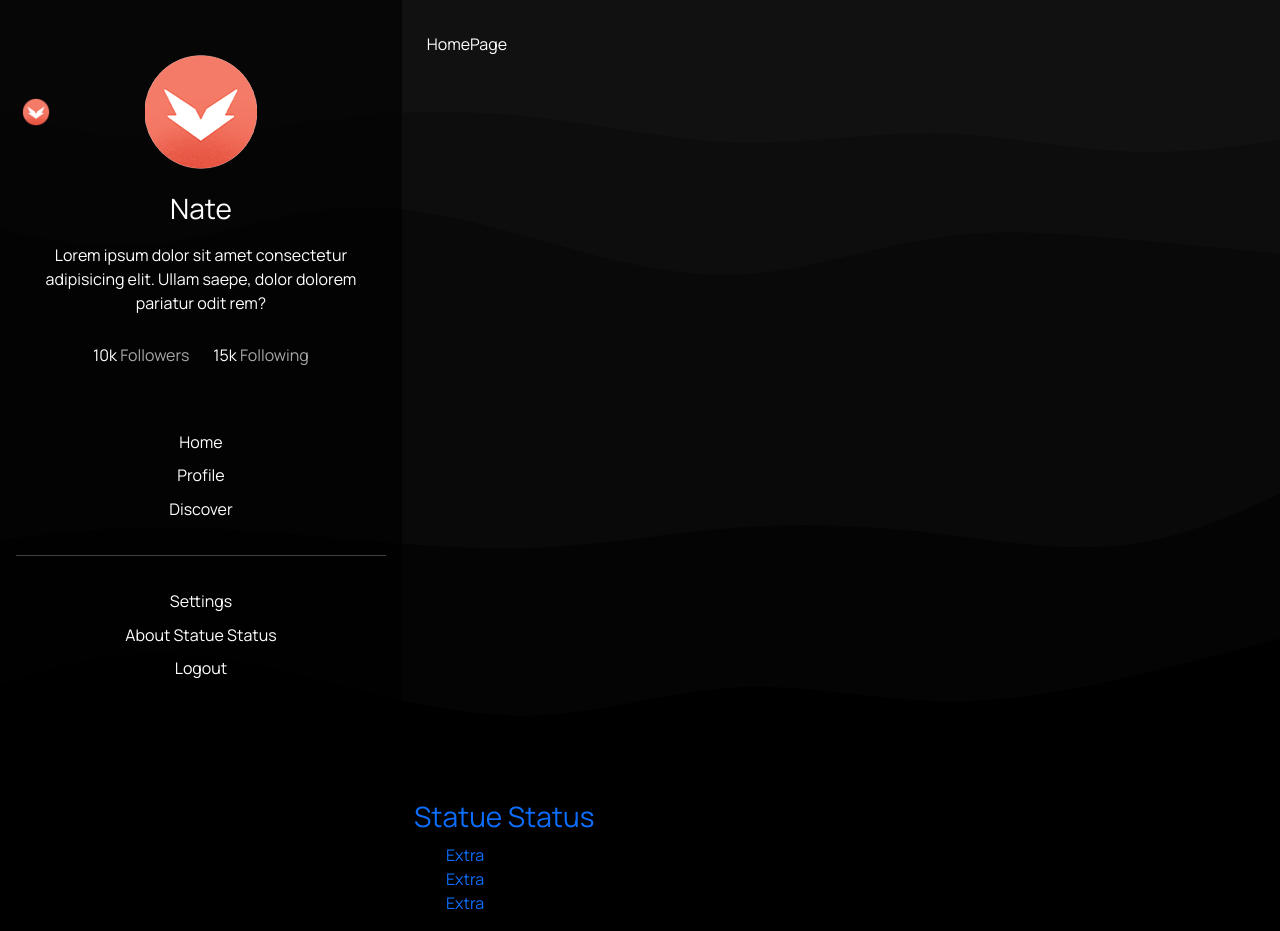
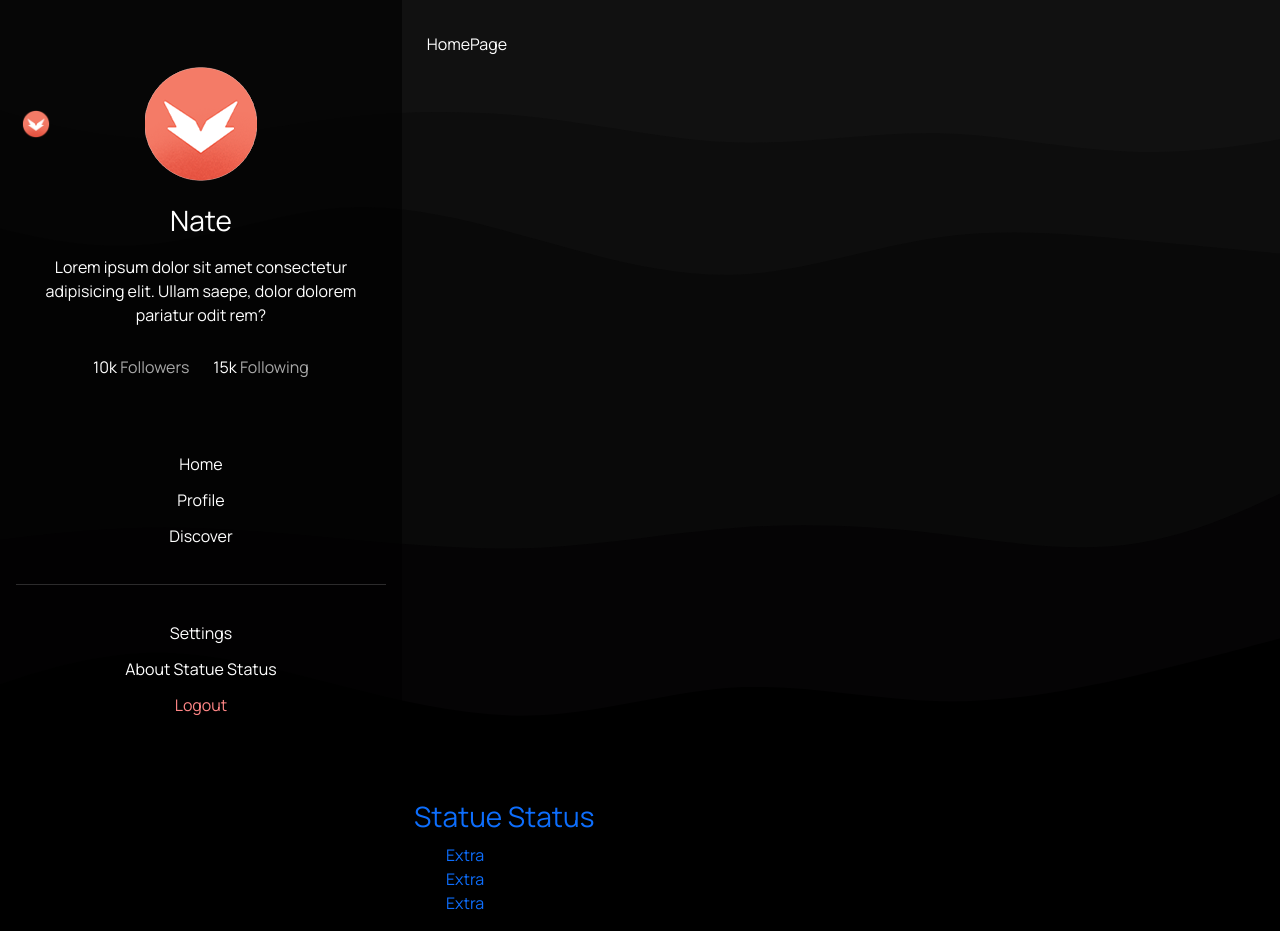
Before and after one commit to TDG-Org/Statue-Status, a React (Create React App) app in the folder client/: page / in a window 1280 px wide. Built offline with nearby package versions, Linux system fonts and the light colour scheme.

Commit message:
other adjustments to the aside

```diff
--- a/client/src/components/Nav.jsx
+++ b/client/src/components/Nav.jsx
@@ -21,7 +21,7 @@ const Nav = () => {
         </li>
       </ul>
 
-      <hr className="nav-divider" />
+      <hr className="aside-divider" />
 
       {/* General Section  */}
       <ul className="ss-nav-sect">
@@ -35,7 +35,7 @@ const Nav = () => {
         </li>
         <li>
           <a href="#"
-          className="ss-nav-link">Logout</a>
+          className="ss-nav-link" id="logoutBtn">Logout</a>
         </li>
       </ul>
 
--- a/client/src/sass/components/Aside.scss
+++ b/client/src/sass/components/Aside.scss
@@ -8,6 +8,10 @@
   width: 45%;
   flex-direction: column;
   align-items: center;
-  padding: 1rem;
+  padding: 1.25rem 1rem;
   min-height: 100vh;
 }
+
+.aside-divider {
+  color: $mid-light-clr;
+}
--- a/client/src/sass/components/Nav.scss
+++ b/client/src/sass/components/Nav.scss
@@ -12,7 +12,7 @@ nav {
     padding: .5rem;
 
     li {
-      margin: .6rem 0;
+      margin: .75rem 0;
 
       .ss-nav-link {
         color: $light-clr;
@@ -20,6 +20,7 @@ nav {
         &:hover {
           cursor: pointer;
           color: $prime-clr;
+          text-decoration: underline !important;
         }
       }
 
@@ -27,8 +28,12 @@ nav {
   }
 }
 
+// logout
 
-.ss-nav-link .ss-active {
-  color: pink !important;
-  text-decoration: underline !important;
+#logoutBtn {
+  color: rgb(255, 134, 134);
+
+  &:hover {
+    color: red;
+  }
 }
--- a/client/src/sass/components/User.scss
+++ b/client/src/sass/components/User.scss
@@ -7,7 +7,7 @@
   display: flex;
   flex-direction: column;
   flex-wrap: nowrap;
-  padding: 2rem 0;
+  padding: 2.5rem 0;
 }
 
 // Top Section
```
